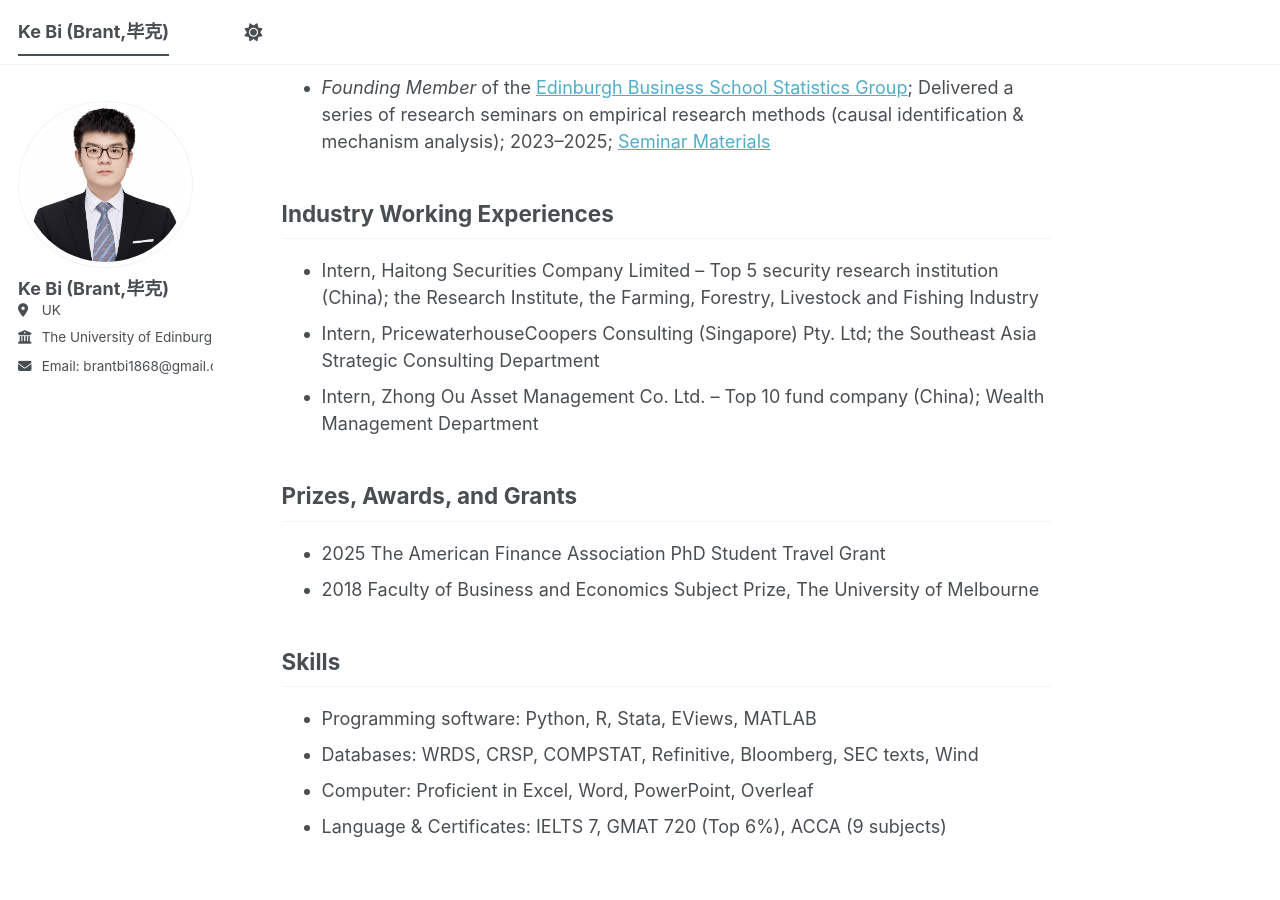
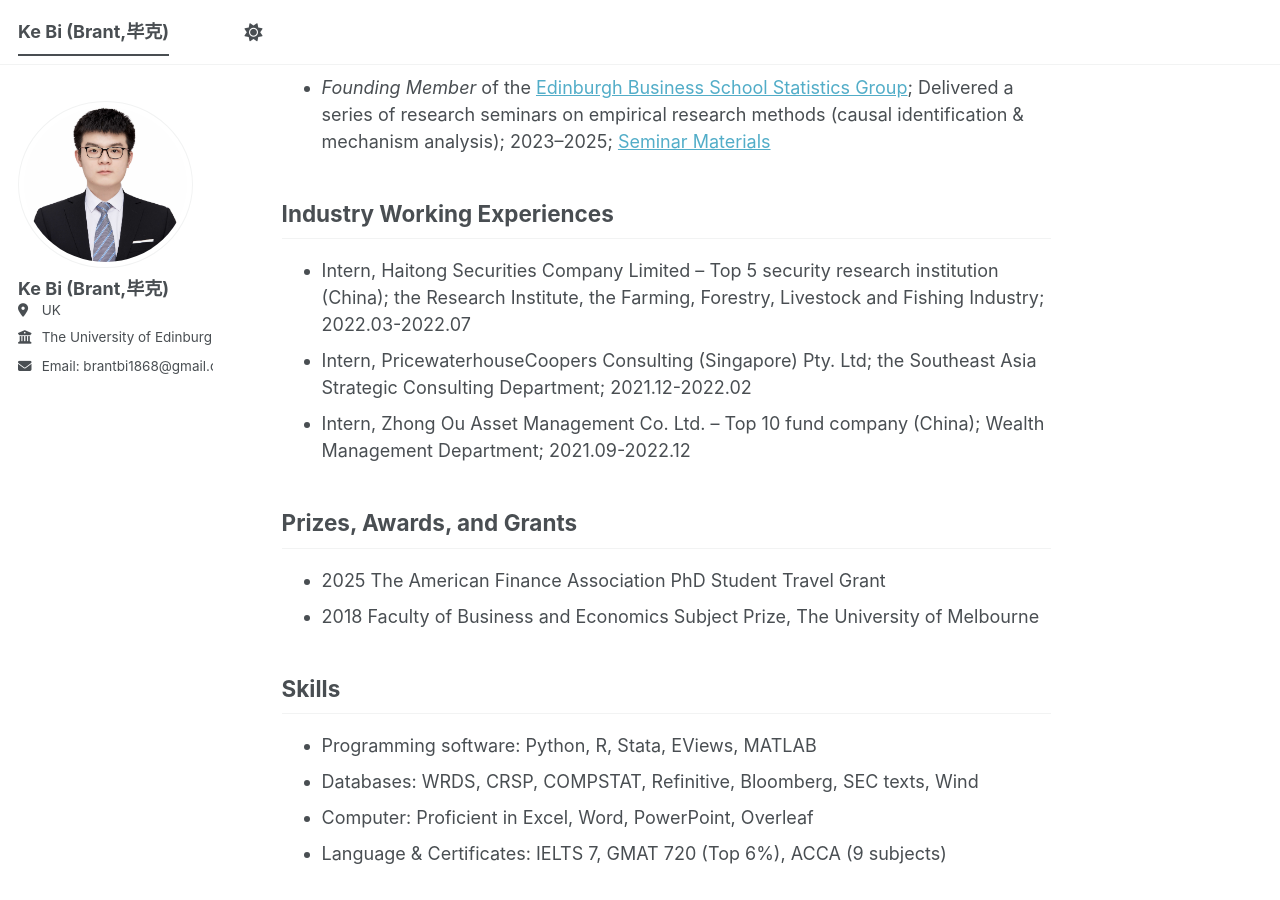
Before and after one commit to brant1868/brant1868.github.io, a Jekyll site: the page built from _pages/about.md, in a window 1280 px wide and 900 px high, scrolled down 2148 px. Built offline with Jekyll 4.4.1, drawn with Linux system fonts in a browser that asks for light colours; a script bundle is joined from its source files by our own code; library files that are not in the unit come from our copies.

Commit message:
Update about.md

```diff
--- a/_pages/about.md
+++ b/_pages/about.md
@@ -62,9 +62,9 @@
 
 Industry Working Experiences
 ------
-- Intern, Haitong Securities Company Limited – Top 5 security research institution (China); the Research Institute, the Farming, Forestry, Livestock and Fishing Industry
-- Intern, PricewaterhouseCoopers Consulting (Singapore) Pty. Ltd; the Southeast Asia Strategic Consulting Department
-- Intern, Zhong Ou Asset Management Co. Ltd. – Top 10 fund company (China); Wealth Management Department
+- Intern, Haitong Securities Company Limited – Top 5 security research institution (China); the Research Institute, the Farming, Forestry, Livestock and Fishing Industry; 2022.03-2022.07
+- Intern, PricewaterhouseCoopers Consulting (Singapore) Pty. Ltd; the Southeast Asia Strategic Consulting Department; 2021.12-2022.02
+- Intern, Zhong Ou Asset Management Co. Ltd. – Top 10 fund company (China); Wealth Management Department; 2021.09-2022.12
 
 
 Prizes, Awards, and Grants
```
